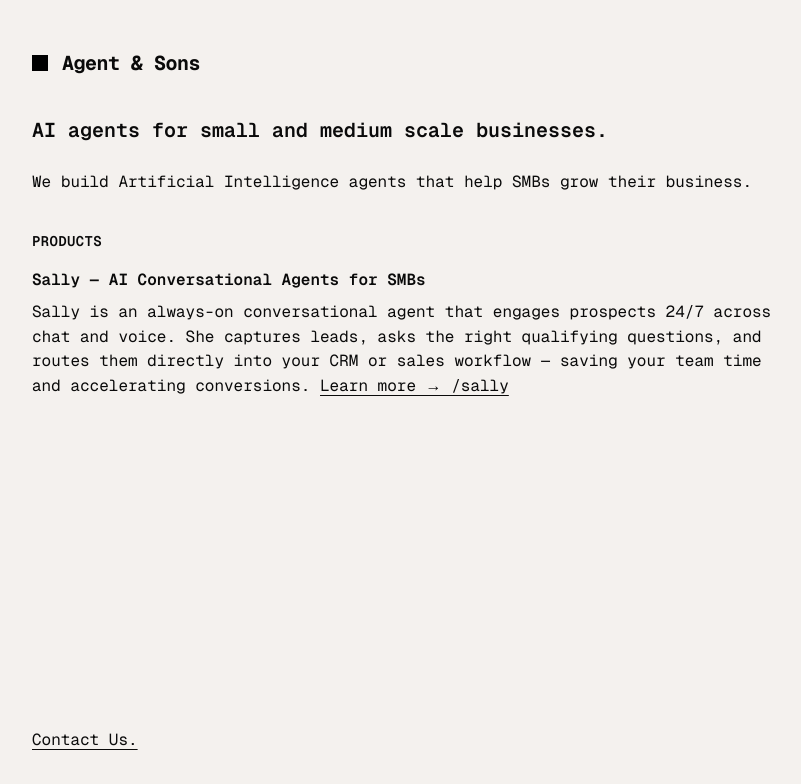
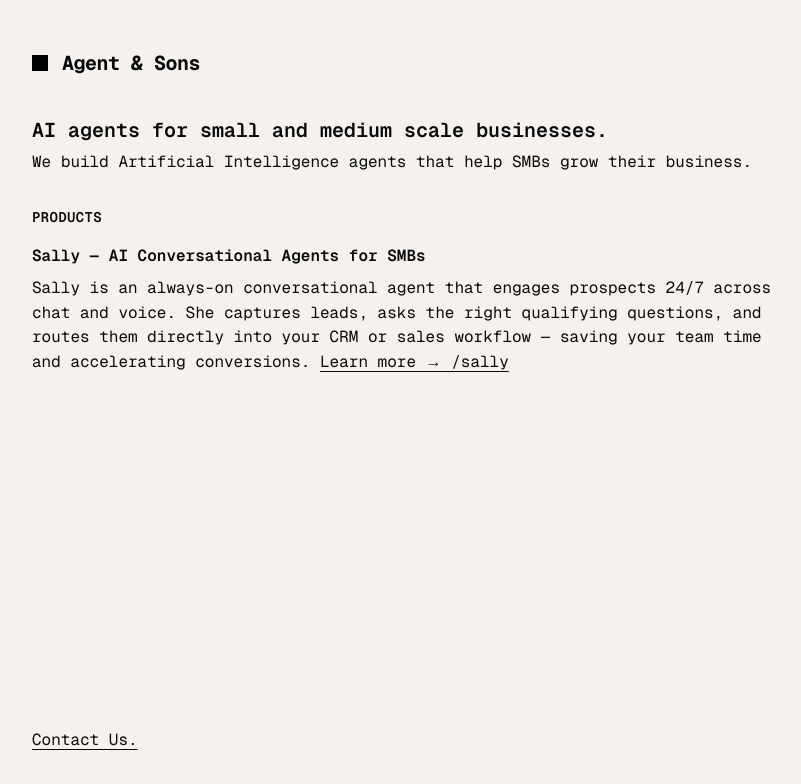
Before and after one commit to theartofnonso/agent-and-sons, a Next.js app: page / in a window 1280 px wide. Shown: the top 784 px of the page, without its empty margins (32-833 px from the left). Built offline with nearby package versions, Linux system fonts and the light colour scheme.

Commit message:
Update page.tsx

```diff
--- a/src/app/page.tsx
+++ b/src/app/page.tsx
@@ -9,13 +9,13 @@ export default function Home() {
       </header>
 
       <main className="mt-10 max-w-[760px] flex-1">
-        <h1 className="text-[20px] leading-[1.2] font-semibold mb-7">AI agents for small and medium scale businesses.</h1>
+        <h1 className="text-[20px] leading-[1.2] font-semibold mb-2">AI agents for small and medium scale businesses.</h1>
 
         <p className="text-[16px] leading-[1.55] mb-5">
           We build Artificial Intelligence agents that help SMBs grow their business.
         </p>
 
-        <section className="mt-9">
+        <section className="mt-8">
           <h2 className="uppercase tracking-wide font-semibold text-[14px]">Products</h2>
           <div className="mt-4">
             <h3 className="text-[16px] font-semibold mb-2">Sally — AI Conversational Agents for SMBs</h3>
```
